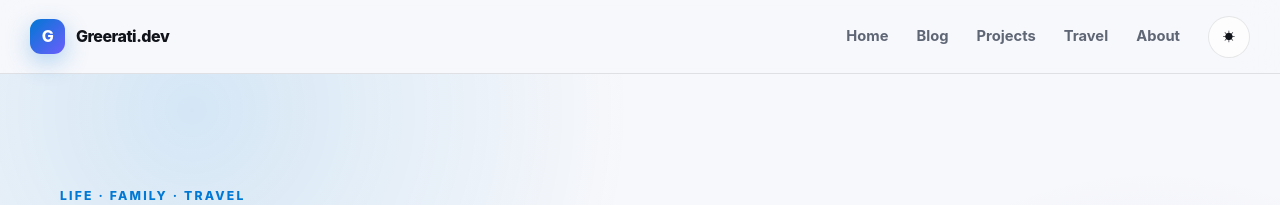
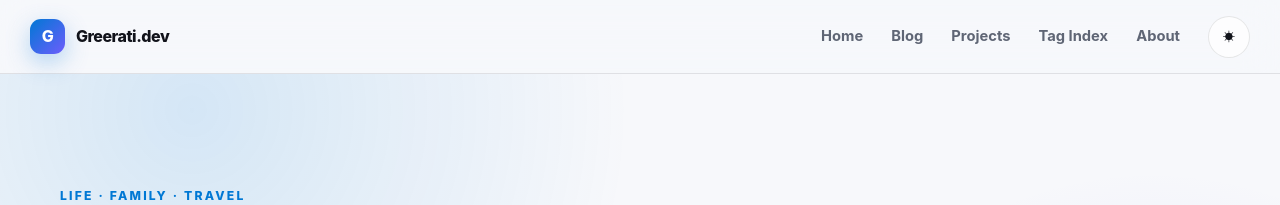
Before and after one commit to kakratua/kakratua.github.io, a Jekyll site: the page built from index.html, in a window 1280 px wide. Shown: the top 205 px of the page. Built offline with Jekyll 4.4.1, drawn with Linux system fonts in a browser that asks for light colours.

Commit message:
Update header.html

```diff
--- a/_includes/header.html
+++ b/_includes/header.html
@@ -8,7 +8,7 @@
       <a href="{{ '/' | relative_url }}">Home</a>
       <a href="{{ '/blog/' | relative_url }}">Blog</a>
       <a href="{{ '/projects/' | relative_url }}">Projects</a>
-      <a href="{{ '/travel/' | relative_url }}">Travel</a>
+      <a href="{{ '/tag/' | relative_url }}">Tag Index</a>
       <a href="{{ '/about/' | relative_url }}">About</a>
       <button class="theme-toggle" type="button" aria-label="สลับโหมดสี"><span class="sun">☀</span><span class="moon">☾</span></button>
     </nav>
```
